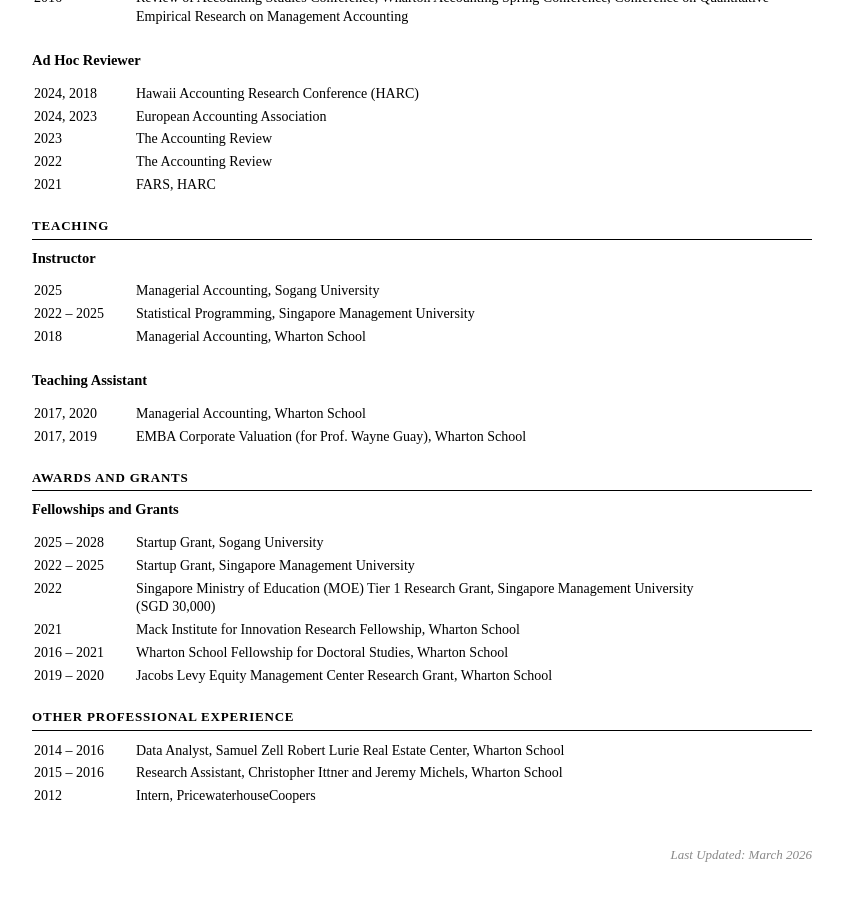
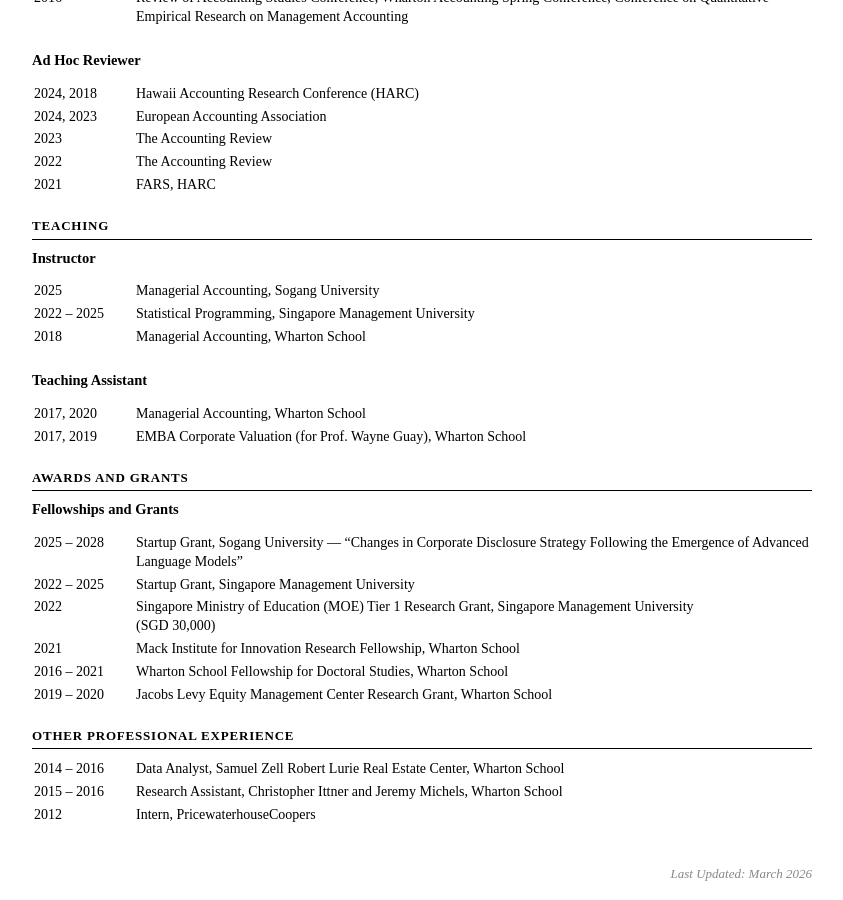
Before and after one commit to ystellapark/ystellapark.github.io, a Jekyll site: the page built from cv-embed.html, in a window 1280 px wide and 900 px high, scrolled down 1197 px. Shown: the whole window, without its empty margins (218-1061 px from the left). Built offline with Jekyll 4.4.1, drawn with Linux system fonts in a browser that asks for light colours.

Commit message:
Add English project title to Sogang Startup Grant

```diff
--- a/_data/cv.yml
+++ b/_data/cv.yml
@@ -87,7 +87,7 @@
 
 grants:
   - year: "2025 – 2028"
-    name: "Startup Grant, Sogang University"
+    name: "Startup Grant, Sogang University — “Changes in Corporate Disclosure Strategy Following the Emergence of Advanced Language Models”"
   - year: "2022 – 2025"
     name: "Startup Grant, Singapore Management University"
   - year: "2022"
```
